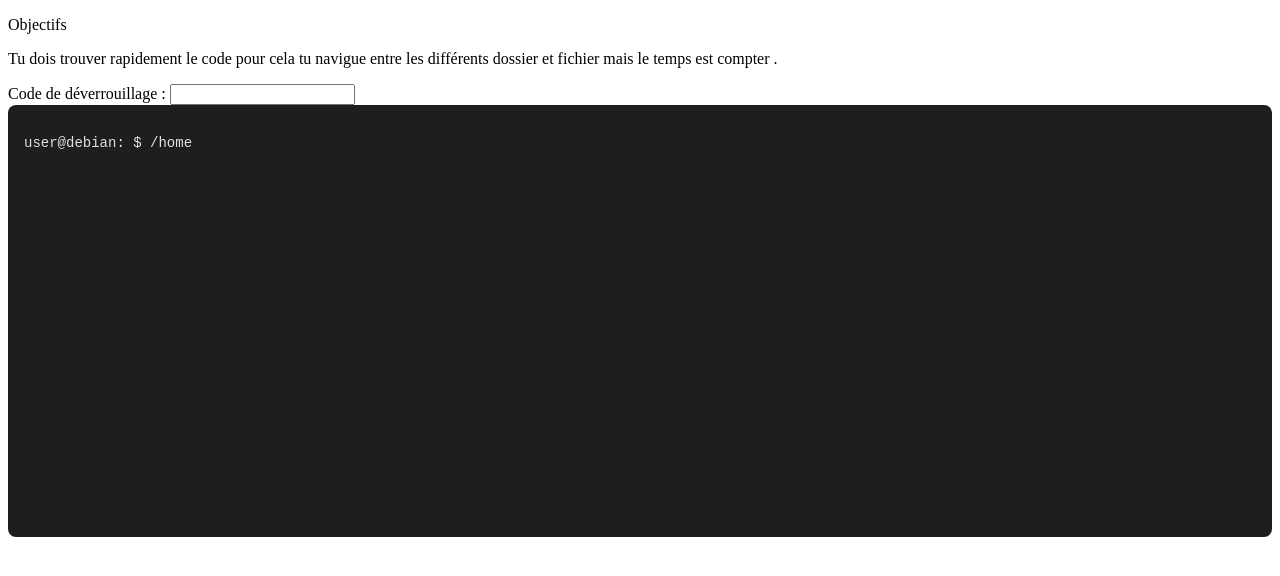
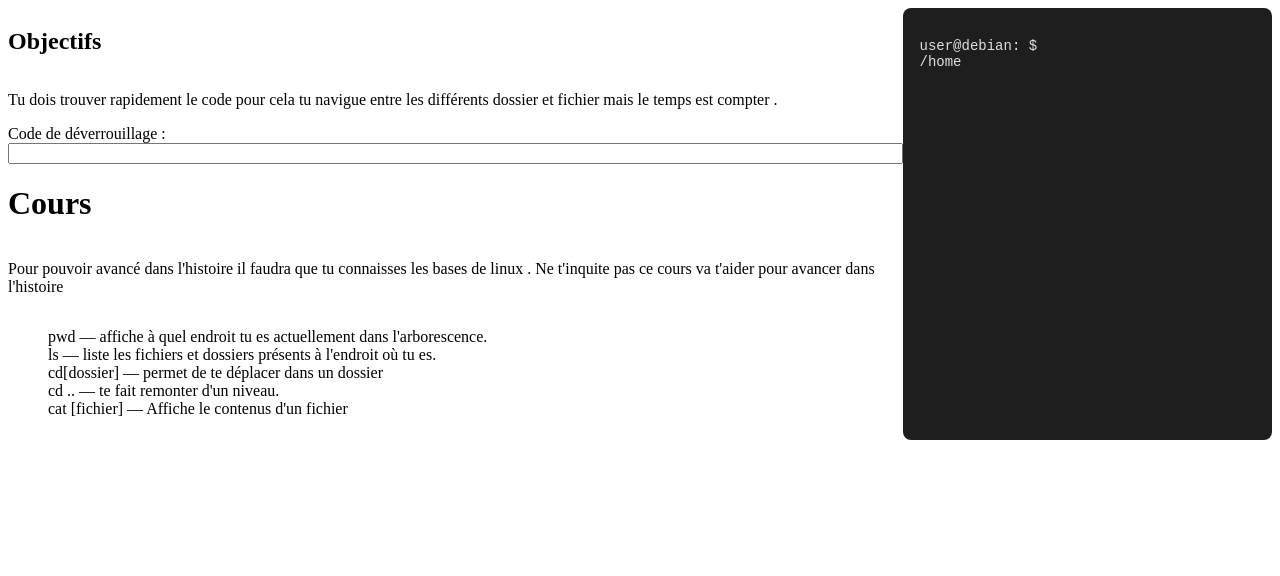
Before and after one commit to Tatiana-Juin/terminal-emulator-game, a React (Vite) app: page / in a window 1280 px wide. Both pictures are taken after a click on the button "Commencer". Shown: the top 576 px of the page. Built offline with nearby package versions, Linux system fonts and the light colour scheme.

Commit message:
Je commence le design du niveau 1

```diff
--- a/src/Terminal.jsx
+++ b/src/Terminal.jsx
@@ -200,7 +200,7 @@ function executeCommand(commandLine,state){
 
     }
   }
-
+  // Quand c'est bon
   function checkWin(commandLine) {
     return commandLine.trim() === "7291";
   }
@@ -279,13 +279,23 @@ export default function Terminal() {
         </>
       ) : (
         <>
-        <div>
-          <div>
+        {/* POUR L'OBJECTIFS ET LE CODE DE DEVEROUILLAGE */}
+        <div style={{
+          display:"flex",
+          flexDirection:"row"
+        }}>
+          <div style={{
+              display:"flex",
+              flexDirection:"column",
+            }}>
+            {/* <div > */}
               <>
-              <p>Objectifs</p>
+                <h2>Objectifs</h2>
                 <p> {objectiveIntro}</p>
+
               </>
-          </div>
+            {/* </div> */}
+
 
               <label>Code de déverrouillage : </label>
               <input
@@ -294,8 +304,8 @@ export default function Terminal() {
                 onChange={(e) => setCodeInput(e.target.value)}
                 onKeyDown={handleCodeSubmit}
               />
-        </div>
               {/* Pour savoir si tuas trouver e bon code */}
+
             {state.isWon  ? (
               <>
               <p style={{color:"green"}}> Felicitation tu as réussi </p>
@@ -307,6 +317,22 @@ export default function Terminal() {
               </>
             ): null}
 
+            <h1>Cours</h1>
+            <p>Pour pouvoir avancé dans l'histoire il faudra que tu connaisses les bases de linux . Ne t'inquite pas ce cours va t'aider pour avancer dans l'histoire</p>
+            <ul style={{ listStyle:"none"}}>
+              <li>pwd — affiche à quel endroit tu es actuellement dans l'arborescence. </li>
+              <li> ls — liste les fichiers et dossiers présents à l'endroit où tu es. </li>
+              <li>cd[dossier] — permet de te déplacer dans un dossier </li>
+              <li>cd .. — te fait remonter d'un niveau. </li>
+              <li>cat [fichier] — Affiche le contenus d'un fichier  </li>
+            </ul>
+          </div>
+
+        <div style={{
+          display:"flex",
+          flexDirection:"column"
+        }}>
+          {/* pour le terminal  */}
           <div onClick={() => inputRef.current?.focus()}
             style={{
               background: "#1e1e1e",
@@ -321,7 +347,6 @@ export default function Terminal() {
             }}
           >
             {/* POUR AFFICHER L'HISTORIQUE  */}
-
                 {state.history.map((line,i) =>(
                   <div key={i}>
                     <p>user@debian: $ {line.prompt} {line.command}</p>
@@ -334,6 +359,7 @@ export default function Terminal() {
                 <div style={{display:"flex"}}>
                     {/* pour voir ou on est  */}
                     <p>user@debian: $ { "/" + state.currentPath.join("/")} </p>
+
                     {/* pour affiche le texte  */}
                     <input type="text" onKeyDown={handleKeyDown} ref={inputRef} style={{
                       background: "transparent",
@@ -348,6 +374,9 @@ export default function Terminal() {
 
             <div ref={bottomRef}></div>
           </div>
+        </div>
+      </div>
+
     </>
     )}
   </>
```
Lines whose indentation alone changed are shown as unchanged.
